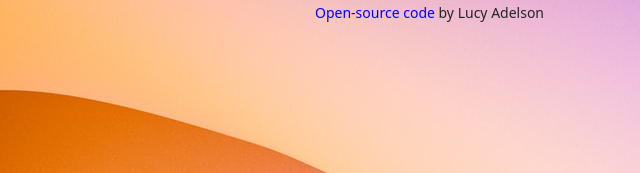
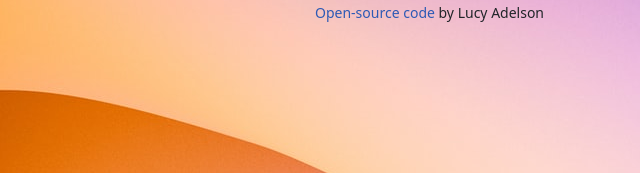
Before and after one commit to ladel7/weather-app, a plain HTML site: page index.html in a window 1280 px wide. Shown: the part 369-542 px from the top of the page, 0-640 px from the left. Drawn offline with nearby package versions, Linux system fonts and the light colour scheme; no server answers.

Commit message:
Changed link color

```diff
--- a/src/style.css
+++ b/src/style.css
@@ -128,9 +128,9 @@ img {
   left: 30px;
 }
 .git-link {
-  color: blue;
+  color: #2d5ab5;
 }
 .git-link:hover {
   text-decoration: underline;
-  color: lightblue;
+  color: #7891db;
 }
```
